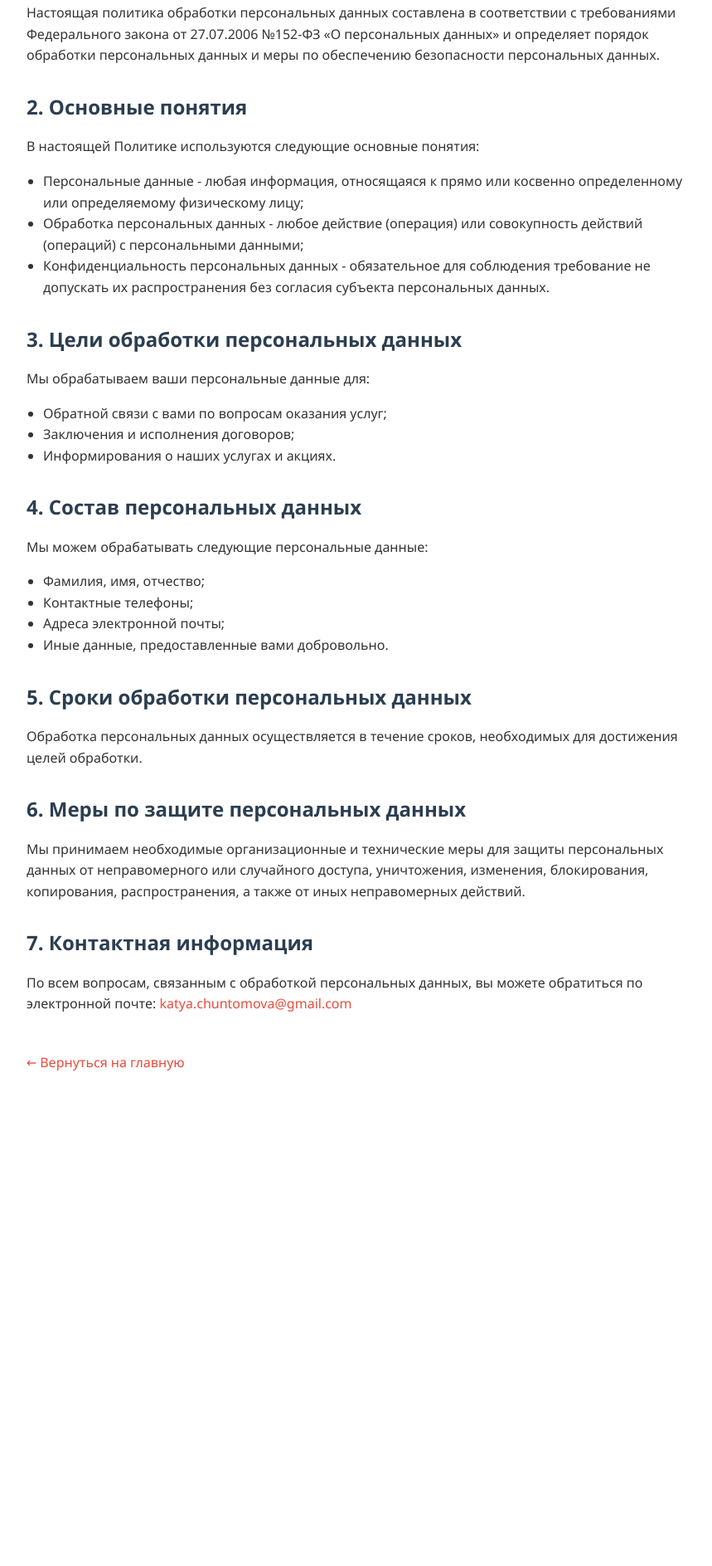
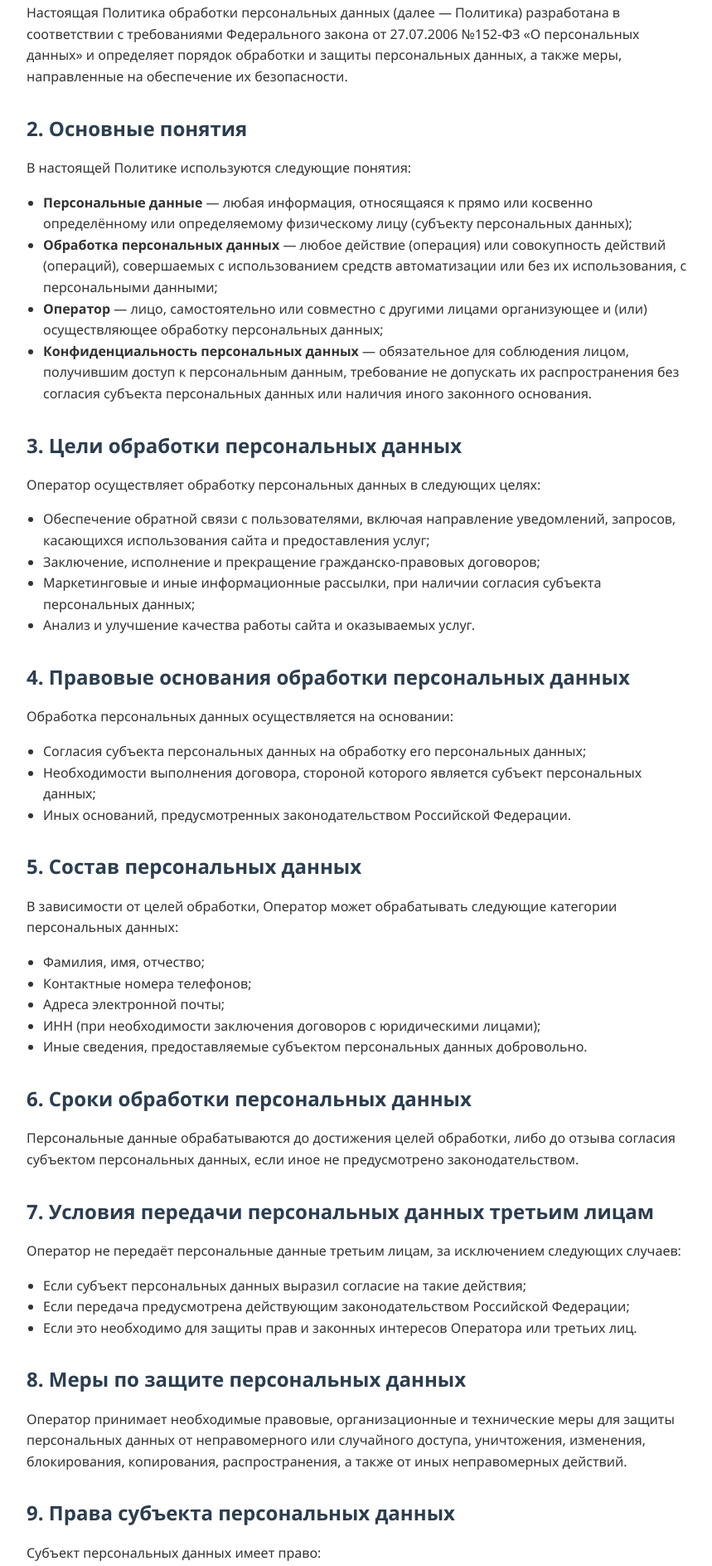
Before and after one commit to echuntomova/ohrana-trud, a plain HTML site: page privacy-policy.html in a window 1280 px wide. Shown: the part 225-2112 px from the top of the page at 83% size, without its empty margins (208-1067 px from the left). Before the commit the page ends 1539 px from the top, so only its background shows below. Drawn offline with Linux system fonts and the light colour scheme.

Commit message:
Описание изменений

```diff
--- a/privacy-policy.html
+++ b/privacy-policy.html
@@ -46,42 +46,75 @@
     <h1>Политика в отношении обработки персональных данных</h1>
 
     <h2>1. Общие положения</h2>
-    <p>Настоящая политика обработки персональных данных составлена в соответствии с требованиями Федерального закона от 27.07.2006 №152-ФЗ «О персональных данных» и определяет порядок обработки персональных данных и меры по обеспечению безопасности персональных данных.</p>
+    <p>Настоящая Политика обработки персональных данных (далее — Политика) разработана в соответствии с требованиями Федерального закона от 27.07.2006 №152-ФЗ «О персональных данных» и определяет порядок обработки и защиты персональных данных, а также меры, направленные на обеспечение их безопасности.</p>
 
     <h2>2. Основные понятия</h2>
-    <p>В настоящей Политике используются следующие основные понятия:</p>
+    <p>В настоящей Политике используются следующие понятия:</p>
     <ul>
-        <li>Персональные данные - любая информация, относящаяся к прямо или косвенно определенному или определяемому физическому лицу;</li>
-        <li>Обработка персональных данных - любое действие (операция) или совокупность действий (операций) с персональными данными;</li>
-        <li>Конфиденциальность персональных данных - обязательное для соблюдения требование не допускать их распространения без согласия субъекта персональных данных.</li>
+        <li><strong>Персональные данные</strong> — любая информация, относящаяся к прямо или косвенно определённому или определяемому физическому лицу (субъекту персональных данных);</li>
+        <li><strong>Обработка персональных данных</strong> — любое действие (операция) или совокупность действий (операций), совершаемых с использованием средств автоматизации или без их использования, с персональными данными;</li>
+        <li><strong>Оператор</strong> — лицо, самостоятельно или совместно с другими лицами организующее и (или) осуществляющее обработку персональных данных;</li>
+        <li><strong>Конфиденциальность персональных данных</strong> — обязательное для соблюдения лицом, получившим доступ к персональным данным, требование не допускать их распространения без согласия субъекта персональных данных или наличия иного законного основания.</li>
     </ul>
 
     <h2>3. Цели обработки персональных данных</h2>
-    <p>Мы обрабатываем ваши персональные данные для:</p>
+    <p>Оператор осуществляет обработку персональных данных в следующих целях:</p>
     <ul>
-        <li>Обратной связи с вами по вопросам оказания услуг;</li>
-        <li>Заключения и исполнения договоров;</li>
-        <li>Информирования о наших услугах и акциях.</li>
+        <li>Обеспечение обратной связи с пользователями, включая направление уведомлений, запросов, касающихся использования сайта и предоставления услуг;</li>
+        <li>Заключение, исполнение и прекращение гражданско-правовых договоров;</li>
+        <li>Маркетинговые и иные информационные рассылки, при наличии согласия субъекта персональных данных;</li>
+        <li>Анализ и улучшение качества работы сайта и оказываемых услуг.</li>
     </ul>
 
-    <h2>4. Состав персональных данных</h2>
-    <p>Мы можем обрабатывать следующие персональные данные:</p>
+    <h2>4. Правовые основания обработки персональных данных</h2>
+    <p>Обработка персональных данных осуществляется на основании:</p>
+    <ul>
+        <li>Согласия субъекта персональных данных на обработку его персональных данных;</li>
+        <li>Необходимости выполнения договора, стороной которого является субъект персональных данных;</li>
+        <li>Иных оснований, предусмотренных законодательством Российской Федерации.</li>
+    </ul>
+
+    <h2>5. Состав персональных данных</h2>
+    <p>В зависимости от целей обработки, Оператор может обрабатывать следующие категории персональных данных:</p>
     <ul>
         <li>Фамилия, имя, отчество;</li>
-        <li>Контактные телефоны;</li>
+        <li>Контактные номера телефонов;</li>
         <li>Адреса электронной почты;</li>
-        <li>Иные данные, предоставленные вами добровольно.</li>
+        <li>ИНН (при необходимости заключения договоров с юридическими лицами);</li>
+        <li>Иные сведения, предоставляемые субъектом персональных данных добровольно.</li>
     </ul>
 
-    <h2>5. Сроки обработки персональных данных</h2>
-    <p>Обработка персональных данных осуществляется в течение сроков, необходимых для достижения целей обработки.</p>
+    <h2>6. Сроки обработки персональных данных</h2>
+    <p>Персональные данные обрабатываются до достижения целей обработки, либо до отзыва согласия субъектом персональных данных, если иное не предусмотрено законодательством.</p>
 
-    <h2>6. Меры по защите персональных данных</h2>
-    <p>Мы принимаем необходимые организационные и технические меры для защиты персональных данных от неправомерного или случайного доступа, уничтожения, изменения, блокирования, копирования, распространения, а также от иных неправомерных действий.</p>
+    <h2>7. Условия передачи персональных данных третьим лицам</h2>
+    <p>Оператор не передаёт персональные данные третьим лицам, за исключением следующих случаев:</p>
+    <ul>
+        <li>Если субъект персональных данных выразил согласие на такие действия;</li>
+        <li>Если передача предусмотрена действующим законодательством Российской Федерации;</li>
+        <li>Если это необходимо для защиты прав и законных интересов Оператора или третьих лиц.</li>
+    </ul>
 
-    <h2>7. Контактная информация</h2>
-    <p>По всем вопросам, связанным с обработкой персональных данных, вы можете обратиться по электронной почте: <a href="mailto:katya.chuntomova@gmail.com">katya.chuntomova@gmail.com</a></p>
+    <h2>8. Меры по защите персональных данных</h2>
+    <p>Оператор принимает необходимые правовые, организационные и технические меры для защиты персональных данных от неправомерного или случайного доступа, уничтожения, изменения, блокирования, копирования, распространения, а также от иных неправомерных действий.</p>
+
+    <h2>9. Права субъекта персональных данных</h2>
+    <p>Субъект персональных данных имеет право:</p>
+    <ul>
+        <li>Получать информацию, касающуюся обработки его персональных данных;</li>
+        <li>Требовать уточнения, блокирования или уничтожения его персональных данных в случае, если они являются неполными, устаревшими, неточными, незаконно полученными или не являются необходимыми для заявленной цели обработки;</li>
+        <li>Отозвать своё согласие на обработку персональных данных;</li>
+        <li>Обжаловать действия или бездействие Оператора в уполномоченный орган по защите прав субъектов персональных данных или в судебном порядке.</li>
+    </ul>
+
+    <h2>10. Контактная информация</h2>
+    <p>По всем вопросам, связанным с обработкой персональных данных, вы можете обратиться по электронной почте: <a href="mailto:Koroleva67@bk.ru">Koroleva67@bk.ru</a></p>
 
     <a href="index.html" class="back-link">← Вернуться на главную</a>
+    <p><em>Последнее обновление: <span id="last-update"></span></em></p>
+
+<script>
+  document.getElementById("last-update").textContent = new Date().toLocaleDateString("ru-RU");
+</script>
 </body>
 </html>
```
Also changed, not shown: index.html (+42 -30 lines).
